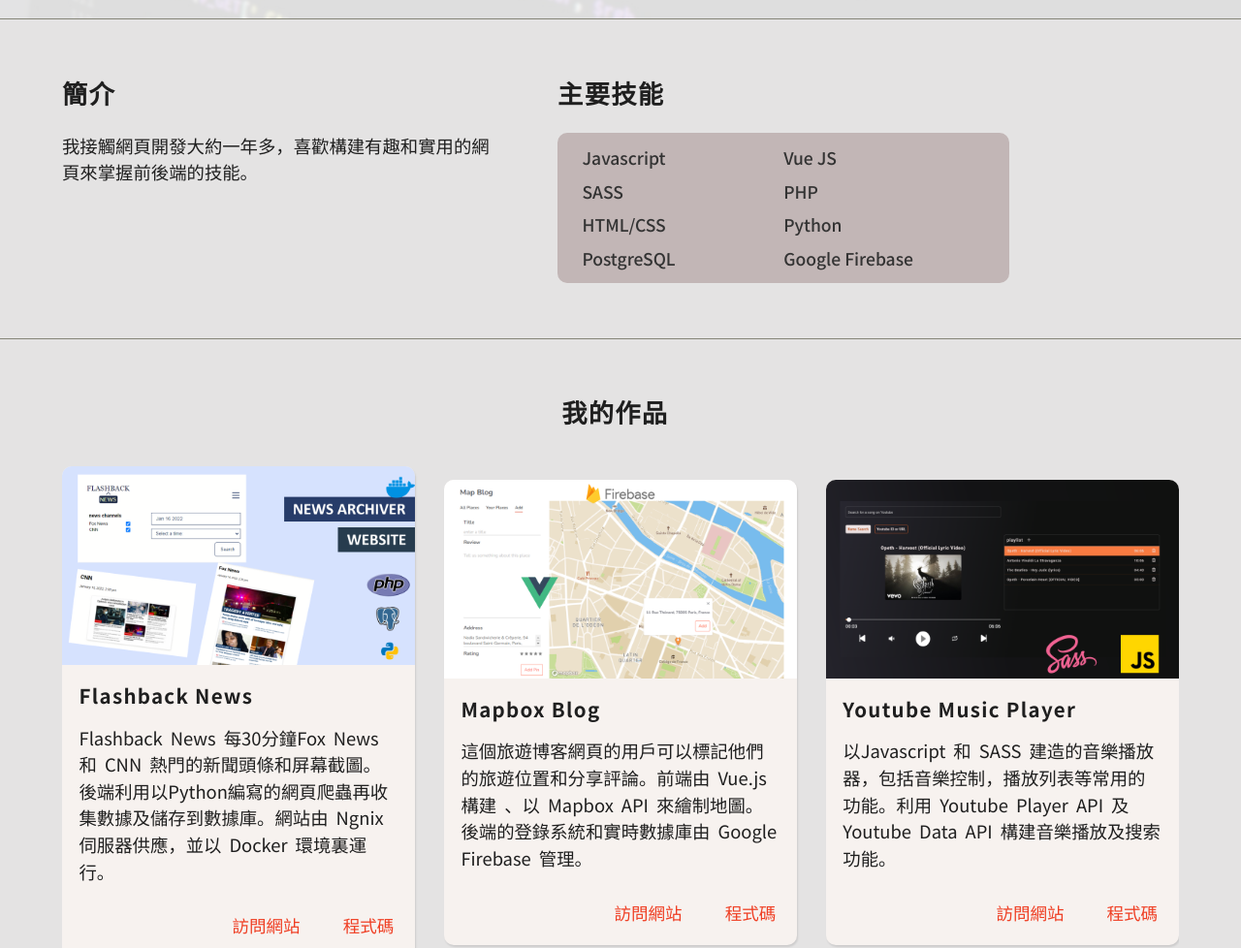
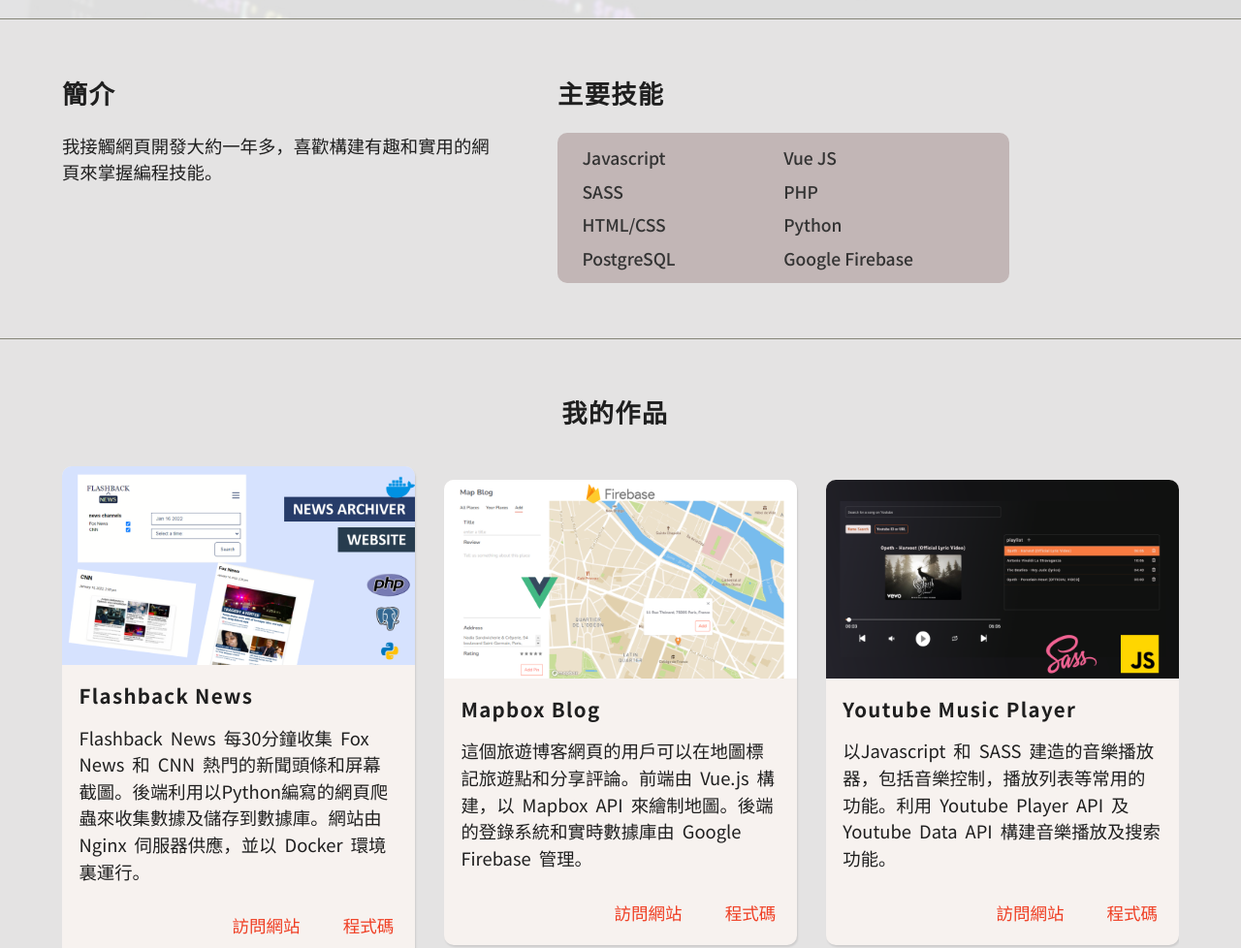
Before and after one commit to simoncse/simoncse.github.io, a plain HTML site: page zh.html in a window 1280 px wide. Shown: the part 780-1758 px from the top of the page at 97% size. Drawn offline with Linux system fonts and the light colour scheme.

Commit message:
Update zh.html

```diff
--- a/zh.html
+++ b/zh.html
@@ -59,7 +59,7 @@
             <div class="flex">
                 <div class="about">
                     <h2><span>簡介</span></h2>
-                    <p>我接觸網頁開發大約一年多，喜歡構建有趣和實用的網頁來掌握前後端的技能。
+                    <p>我接觸網頁開發大約一年多，喜歡構建有趣和實用的網頁來掌握編程技能。
                     </p>
 
                 </div>
@@ -86,7 +86,7 @@
                         <img src="/assets/projects/fn_thumb.webp" alt="news archiver image">
                     </div>
                     <h3>Flashback News</h3>
-                    <p>Flashback News 每30分鐘Fox News 和 CNN 熱門的新聞頭條和屏幕截圖。後端利用以Python編寫的網頁爬蟲再收集數據及儲存到數據庫。網站由 Ngnix 伺服器供應，並以 Docker 環境裏運行。</p>
+                    <p>Flashback News 每30分鐘收集 Fox News 和 CNN 熱門的新聞頭條和屏幕截圖。後端利用以Python編寫的網頁爬蟲來收集數據及儲存到數據庫。網站由 Nginx 伺服器供應，並以 Docker 環境裏運行。</p>
                     <div class="project__action">
                         <a href="http://flashbacknews.tk/" target="_blank">訪問網站</a>
                         <a href="https://github.com/simoncse/news-archiver" target="_blank">程式碼</a>
@@ -97,7 +97,7 @@
                         <img src="/assets/projects/travel_thumb.webp" alt="travel blog image">
                     </div>
                     <h3>Mapbox Blog</h3>
-                    <p>這個旅遊博客網頁的用戶可以標記他們的旅遊位置和分享評論。前端由 Vue.js 構建 、以 Mapbox API 來繪制地圖。後端的登錄系統和實時數據庫由 Google Firebase 管理。
+                    <p>這個旅遊博客網頁的用戶可以在地圖標記旅遊點和分享評論。前端由 Vue.js 構建，以 Mapbox API 來繪制地圖。後端的登錄系統和實時數據庫由 Google Firebase 管理。
 
                     </p>
                     <div class="project__action">
```
